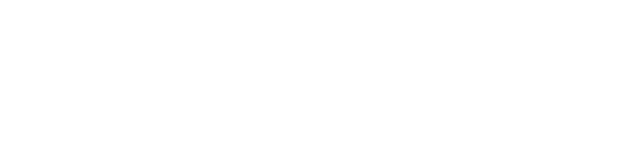
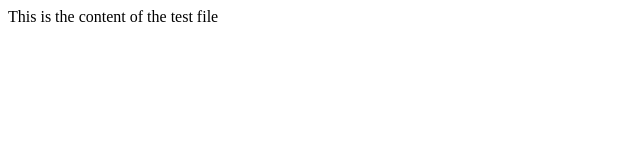
Before and after one commit to Andrew-Hailey/git-learning, a plain HTML site: page git-learning/index.html in a window 1280 px wide. Shown: the whole page, without its empty margins (0-640 px from the left). Drawn offline with Linux system fonts and the light colour scheme.

Commit message:
second commit adding title and paragraph

```diff
--- a/git-learning/index.html
+++ b/git-learning/index.html
@@ -1 +1,3 @@
 <!-- This is an index -->
+	<title>Title of the test file</title>
+	<p>This is the content of the test file</p>
```
